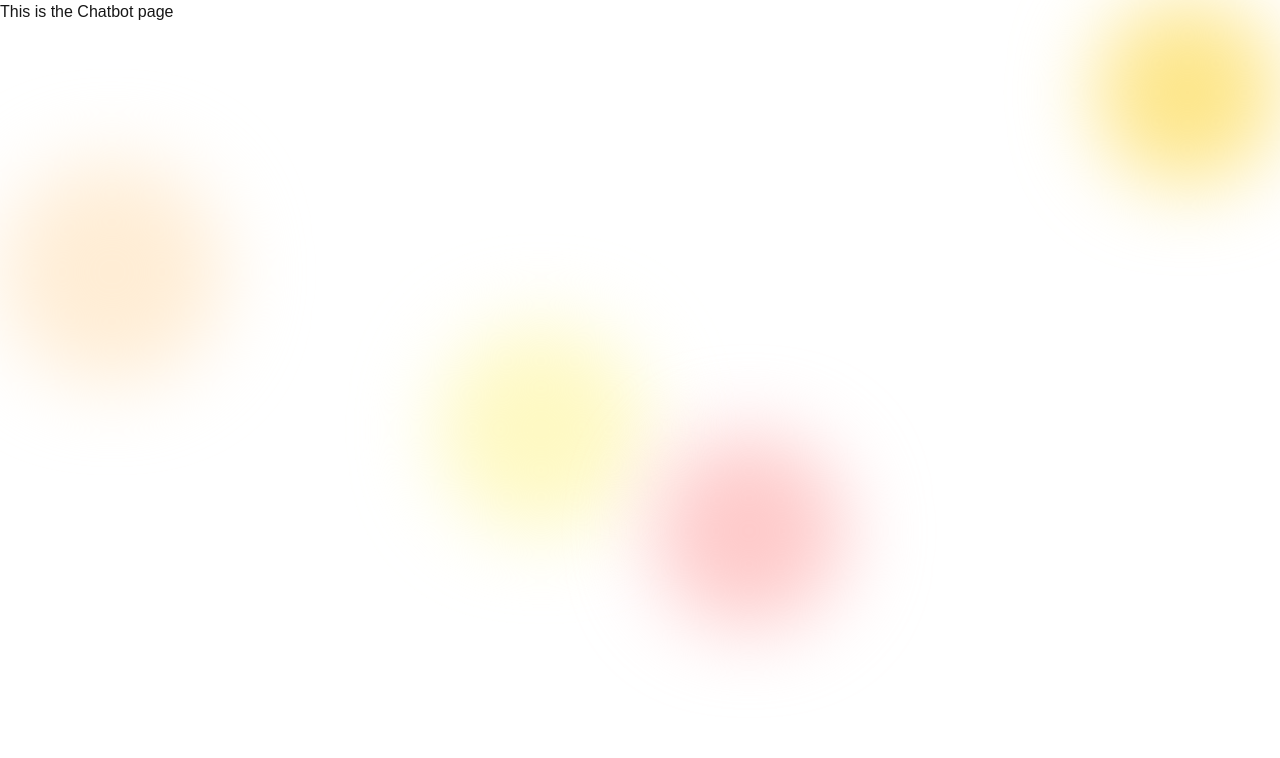
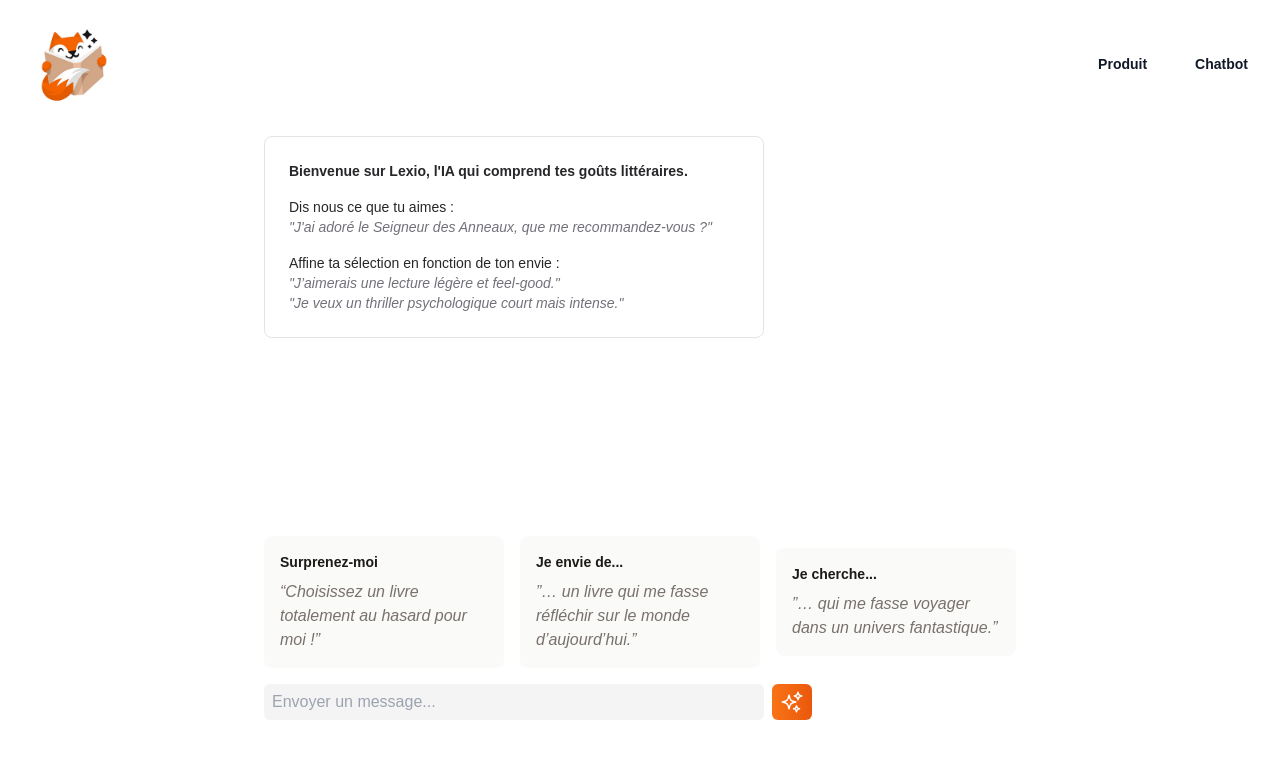
Before and after one commit to Capu-200/bootcamp-chatbot, a Next.js app in the folder front-chatbot/: page /chatbot in a window 1280 px wide. Shown: the top 758 px of the page. Built offline with nearby package versions, Linux system fonts and the light colour scheme.

Commit message:
[Commit] Modifications chatbot

```diff
--- a/front-chatbot/app/chatbot/page.tsx
+++ b/front-chatbot/app/chatbot/page.tsx
@@ -1,15 +1,156 @@
+'use client'
 import Link from "next/link";
 import React from "react";
 
+import { useState } from 'react'
+import { Dialog, DialogPanel } from '@headlessui/react'
+import { Bars3Icon, XMarkIcon, PaperAirplaneIcon, SparklesIcon } from '@heroicons/react/24/outline'
+import Image from 'next/image'
+import Renard from '/public/renard.png'
+
 const navigation = [
-  { name: "Chatbot", href: "/chatbot" },
-  { name: "Notre projet", href: "/projet" },
+    { name: "Produit", href: "/" },
+    { name: "Chatbot", href: "/chatbot" },
+];
+
+const categories = [
+    {name: "Polar"},
+    {name: "Romance"},
+    {name: "Fantaisie"},
+    {name: "Jeunesse"},
+    {name: "Horreur"},
+    {name: "Science-Fiction"},
+    {name: "Poésie"},
 ];
 
 export default function Chatbot() {
+    const [mobileMenuOpen, setMobileMenuOpen] = useState(false)
+
     return (
-        <div>
-            This is the Chatbot page
+        <div className="bg-white h-full">
+            <header className="absolute inset-x-0 top-0 z-50">
+                <nav aria-label="Global" className="flex items-center justify-between p-6 lg:px-8">
+                <div className="flex lg:flex-1">
+                    <a href="/" className="-m-1.5 p-1.5">
+                    <span className="sr-only">Lexio</span>
+                    <Image
+                        alt="logo de l'entreprise représentant un livre ouvert avec un rayon de lumière en sortant"
+                        src={Renard}
+                        className="h-20 w-20"
+                    />
+                    </a>
+                </div>
+                <div className="flex lg:hidden">
+                    <button
+                    type="button"
+                    onClick={() => setMobileMenuOpen(true)}
+                    className="-m-2.5 inline-flex items-center justify-center rounded-md p-2.5 text-gray-700"
+                    >
+                    <span className="sr-only">Open main menu</span>
+                    <Bars3Icon aria-hidden="true" className="size-6" />
+                    </button>
+                </div>
+                <div className="hidden lg:flex lg:gap-x-12">
+                    {navigation.map((item) => (
+                    <a key={item.name} href={item.href} className="text-sm/6 font-semibold text-gray-900">
+                        {item.name}
+                    </a>
+                    ))}
+                </div>
+                </nav>
+                <Dialog open={mobileMenuOpen} onClose={setMobileMenuOpen} className="lg:hidden">
+                <div className="fixed inset-0 z-50" />
+                <DialogPanel className="fixed inset-y-0 right-0 z-50 w-full overflow-y-auto bg-white px-6 py-6 sm:max-w-sm sm:ring-1 sm:ring-gray-900/10">
+                    <div className="flex items-center justify-between">
+                    <a href="/" className="-m-1.5 p-1.5">
+                    <span className="sr-only">Lexio</span>
+                    <Image
+                        alt="logo de l'entreprise représentant un livre ouvert avec un rayon de lumière en sortant"
+                        src={Renard}
+                        className="h-10 w-10"
+                    />
+                    </a>
+                    <button
+                        type="button"
+                        onClick={() => setMobileMenuOpen(false)}
+                        className="-m-2.5 rounded-md p-2.5 text-gray-700"
+                    >
+                        <span className="sr-only">Close menu</span>
+                        <XMarkIcon aria-hidden="true" className="size-6" />
+                    </button>
+                    </div>
+                    <div className="mt-6 flow-root">
+                    <div className="-my-6 divide-y divide-gray-500/10">
+                        <div className="space-y-2 py-6">
+                        {navigation.map((item) => (
+                            <a
+                            key={item.name}
+                            href={item.href}
+                            className="-mx-3 block rounded-lg px-3 py-2 text-base/7 font-semibold text-gray-900 hover:bg-gray-50"
+                            >
+                            {item.name}
+                            </a>
+                        ))}
+                        </div>
+                    </div>
+                    </div>
+                </DialogPanel>
+                </Dialog>
+            </header>
+            <div className="relative isolate pt-14 lg:px-8 flex flex-row justify-center pb-20 h-dvh bg-white">
+                <div className="flex flex-col justify-between gap-4">
+                    <div className="h-[350px] px-4 w-full md:w-[500px] md:px-0 pt-20">
+                        <div className="border rounded-lg p-6 flex flex-col gap-4 text-zinc-800 text-sm border-zinc-200">
+                            <p className="font-semibold"> Bienvenue sur Lexio, l'IA qui comprend tes goûts littéraires.</p>
+                            <div className="gap-3">
+                                <p className="text-zinc-800"> Dis nous ce que tu aimes : </p>
+                                <p className="italic text-zinc-500"> "J'ai adoré le Seigneur des Anneaux, que me recommandez-vous ?" </p>
+                            </div>
+                            <div className="gap-3">
+                                <p className="text-zinc-800"> Affine ta sélection en fonction de ton envie : </p>
+                                <p className="italic text-zinc-500"> "J’aimerais une lecture légère et feel-good." </p>
+                                <p className="italic text-zinc-500"> "Je veux un thriller psychologique court mais intense." </p>
+                            </div>
+                        </div>
+                    </div>
+                    <div className="flex flex-col items-start gap-4 w-full justify-center">
+                        <div className="flex items-center content-center flex-wrap grids-col-2 gap-4">
+
+                            <div className="flex flex-col justify-center items-start gap-2 rounded-lg bg-stone-50 p-4 w-60">
+                                <h3 className="font-semibold text-sm text-stone-900">Surprenez-moi</h3>
+                                <p className="italic text-stone-500">“Choisissez un livre totalement au hasard pour moi !”</p>
+                            </div>
+
+                            <div className="flex flex-col justify-center items-start gap-2 rounded-lg bg-stone-50 p-4 w-60">
+                                <h3 className="font-semibold text-sm text-stone-900">Je envie de...</h3>
+                                <p className="italic text-stone-500">”… un livre qui me fasse réfléchir sur le monde d’aujourd’hui.”</p>
+                            </div>
+
+                            <div className="flex flex-col justify-center items-start gap-2 rounded-lg bg-stone-50 p-4 w-60">
+                                <h3 className="font-semibold text-sm text-stone-900">Je cherche...</h3>
+                                <p className="italic text-stone-500">”… qui me fasse voyager dans un univers fantastique.”</p>
+                            </div>
+                        </div>
+
+                        <form className="flex flex-row gap-2 relative items-center self-stretch">
+                            <input className="bg-zinc-100 rounded-md px-2 py-1.5 w-full outline-none  text-zinc-800 md:max-w-[500px] max-w-[calc(100dvw-32px)]" placeholder="Envoyer un message..." type="text" />
+                            <button className="w-auto rounded-md px-2 py-1.5 text-white bg-gradient-to-r from-orange-500 to-orange-600 hover:bg-gradient-to-r focus:outline-none focus:ring-2 focus:ring-offset-2">
+                                {/* <PaperAirplaneIcon aria-hidden="true" className="size-6" /> */}
+                                <SparklesIcon aria-hidden="true" className="size-6"/>
+                            </button>
+                        </form>
+                        {/* {
+                            categories.map((category) => (
+                                <button key={category.name} className={`text-gray-800 text-xs font-medium py-1 px-2 rounded-full border border-stone-400 focus:border-2 focus:text-orange-500 focus:font-semibold focus:border-orange-500 bg-white hover:bg-stone-100`}> {category.name} </button>
+                            ))
+                        } */}
+                        {/* <button id="" className="text-gray-800 text-xs font-medium py-1 px-2 rounded-full bg-red-200 hover:bg-red-300"> Thriller </button>
+                        <button id="" className="text-gray-800 text-xs font-medium py-1 px-2 rounded-full bg-blue-200 hover:bg-blue-300"> Thriller </button>
+                        <button className="text-gray-800 text-xs font-medium py-1 px-2 rounded-full bg-blue-200 hover:bg-blue-300"> Thriller </button>
+                        <button className="text-gray-800 text-xs font-medium py-1 px-2 rounded-full bg-blue-200 hover:bg-blue-300"> Thriller </button> */}
+                    </div>
+                </div>
+            </div>
         </div>
     )
 }
--- a/front-chatbot/app/page.tsx
+++ b/front-chatbot/app/page.tsx
@@ -25,7 +25,7 @@ export default function Projet() {
         <nav aria-label="Global" className="flex items-center justify-between p-6 lg:px-8">
           <div className="flex lg:flex-1">
             <a href="/" className="-m-1.5 p-1.5">
-              <span className="sr-only">Booksy</span>
+              <span className="sr-only">Lexio</span>
               <Image
                 alt="logo de l'entreprise représentant un livre ouvert avec un rayon de lumière en sortant"
                 src={Renard}
@@ -59,7 +59,7 @@ export default function Projet() {
               <span className="sr-only">Booksy</span>
               <Image
                 alt="logo de l'entreprise représentant un livre ouvert avec un rayon de lumière en sortant"
-                src={Logo}
+                src={Renard}
                 className="h-10 w-10"
               />
             </a>
```
